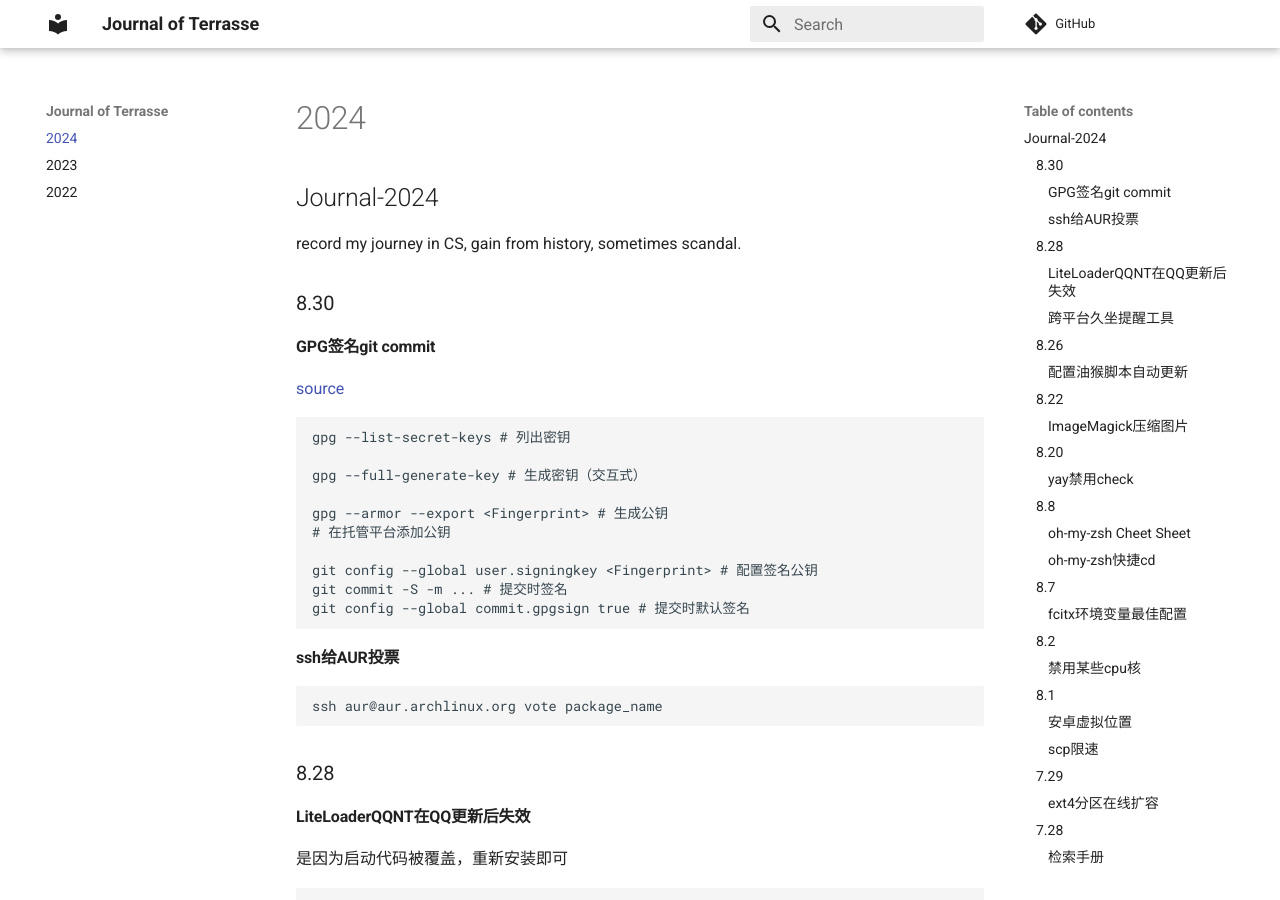
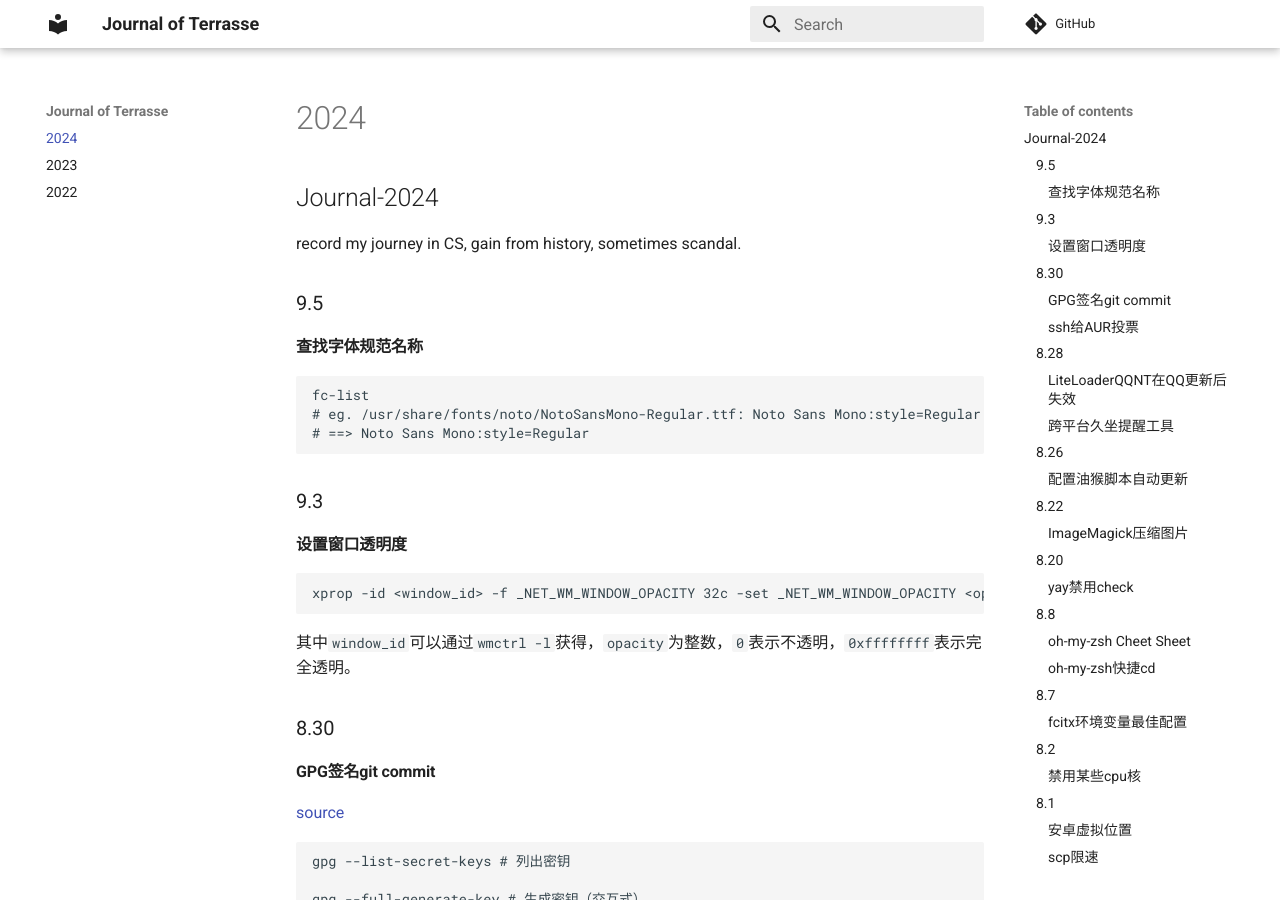
Before and after one commit to Jerry-Terrasse/journal, an MkDocs documentation site: the page built from docs/2024.md, in a window 1280 px wide and 900 px high. Built offline with MkDocs 1.6.1 and Material for MkDocs 9.7.7, drawn with Linux system fonts in a browser that asks for light colours; comment, search, counter and statistics services are not loaded.

Commit message:
update (Thu Sep  5 08:28:41 PM CST 2024)

````diff
--- a/docs/2024.md
+++ b/docs/2024.md
@@ -1,6 +1,26 @@
 ## Journal-2024
 
 record my journey in CS, gain from history, sometimes scandal.
+
+### 9.5
+
+#### 查找字体规范名称
+
+```shell
+fc-list
+# eg. /usr/share/fonts/noto/NotoSansMono-Regular.ttf: Noto Sans Mono:style=Regular
+# ==> Noto Sans Mono:style=Regular
+```
+
+### 9.3
+
+#### 设置窗口透明度
+
+```shell
+xprop -id <window_id> -f _NET_WM_WINDOW_OPACITY 32c -set _NET_WM_WINDOW_OPACITY <opacity>
+```
+
+其中`window_id`可以通过`wmctrl -l`获得，`opacity`为整数，`0`表示不透明，`0xffffffff`表示完全透明。
 
 ### 8.30
 
````
